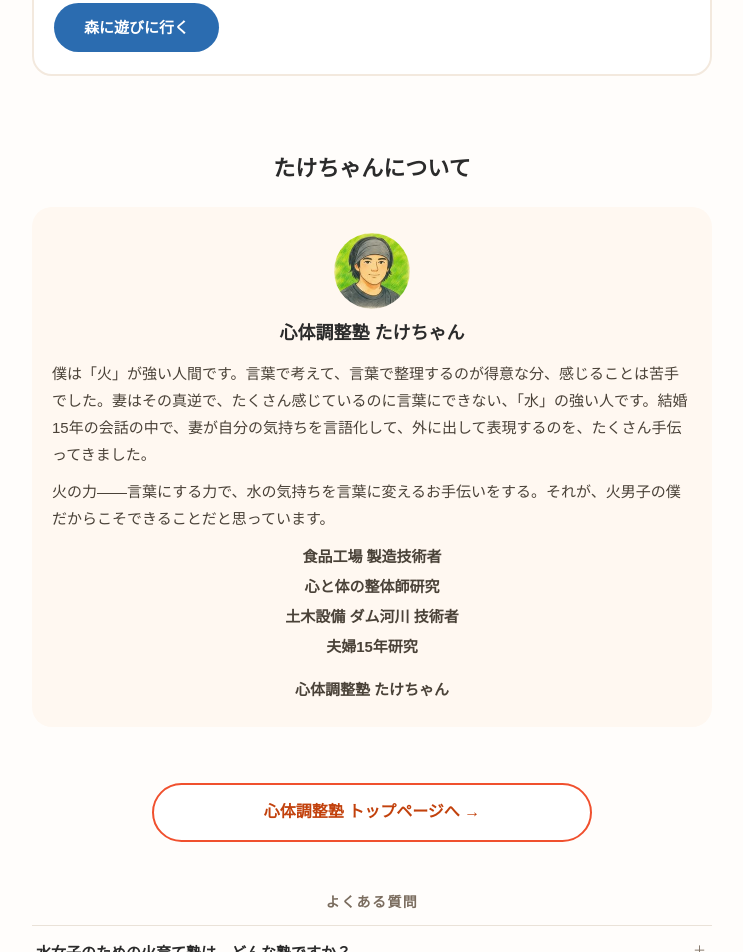
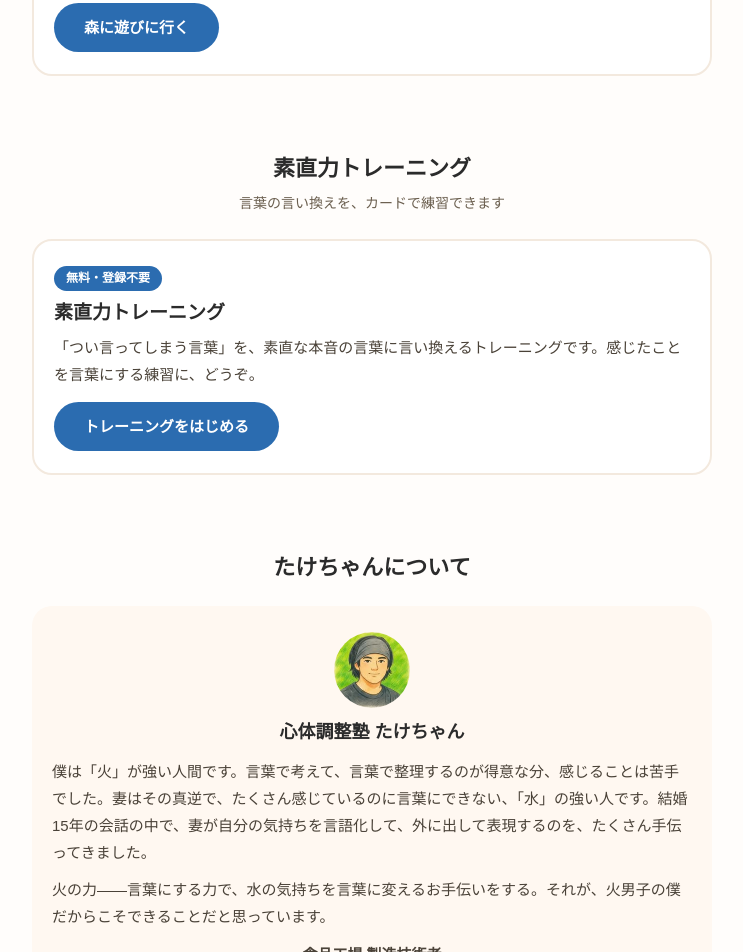
Before and after one commit to ankantakeshi-design/hisodate, a plain HTML site: page index.html in a window 1280 px wide. Shown: the part 6377-7329 px from the top of the page, without its empty margins (268-1011 px from the left). Drawn offline with Linux system fonts and the light colour scheme; a web font is replaced by a local one.

Commit message:
素直力トレーニングへの導線カードを追加

```diff
--- a/index.html
+++ b/index.html
@@ -384,6 +384,18 @@
     </div>
   </section>
 
+  <!-- 素直力トレーニングのご案内 -->
+  <section class="block">
+    <h2>素直力トレーニング</h2>
+    <p class="sub">言葉の言い換えを、カードで練習できます</p>
+    <div class="card">
+      <span class="tag water">無料・登録不要</span>
+      <h3>素直力トレーニング</h3>
+      <p>「つい言ってしまう言葉」を、素直な本音の言葉に言い換えるトレーニングです。感じたことを言葉にする練習に、どうぞ。</p>
+      <a class="btn-apply" href="https://openhearttraining.pages.dev/" target="_blank" rel="noopener">トレーニングをはじめる</a>
+    </div>
+  </section>
+
   <!-- 八つ目：たけちゃんについて -->
   <section class="block">
     <h2>たけちゃんについて</h2>
```
